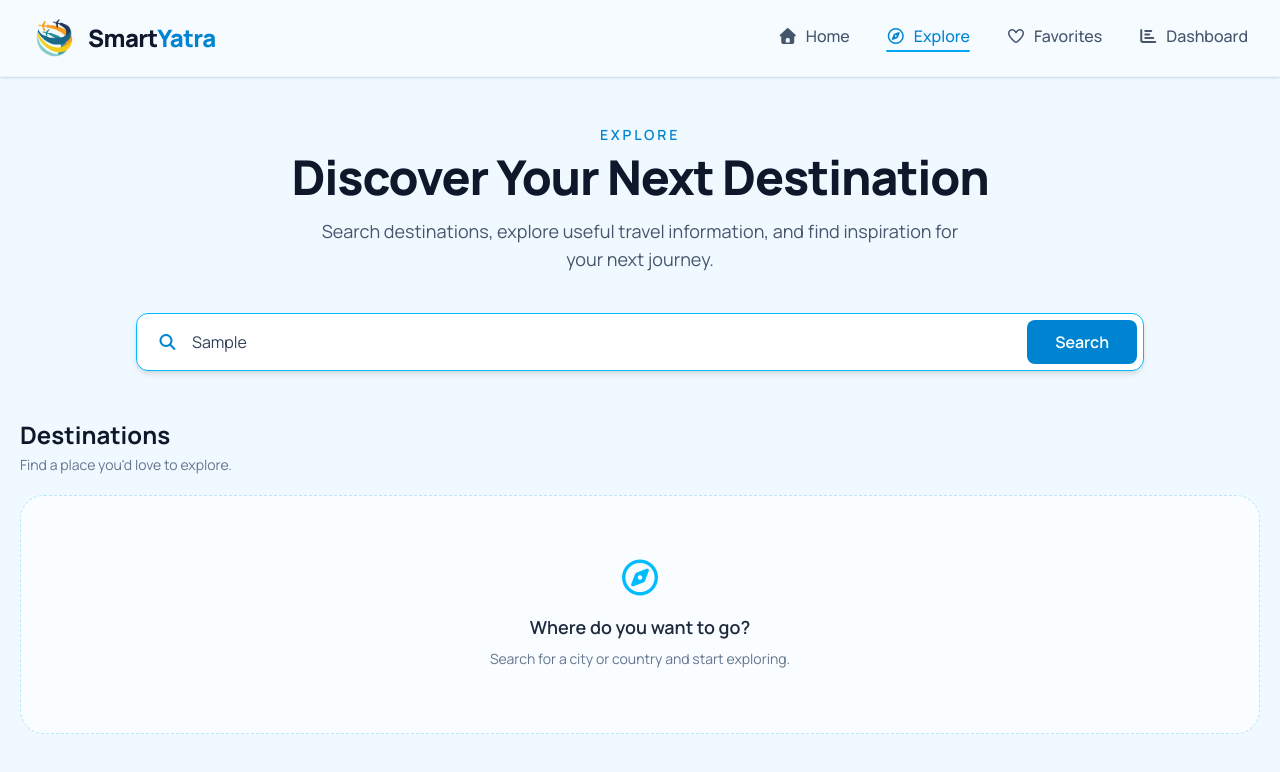
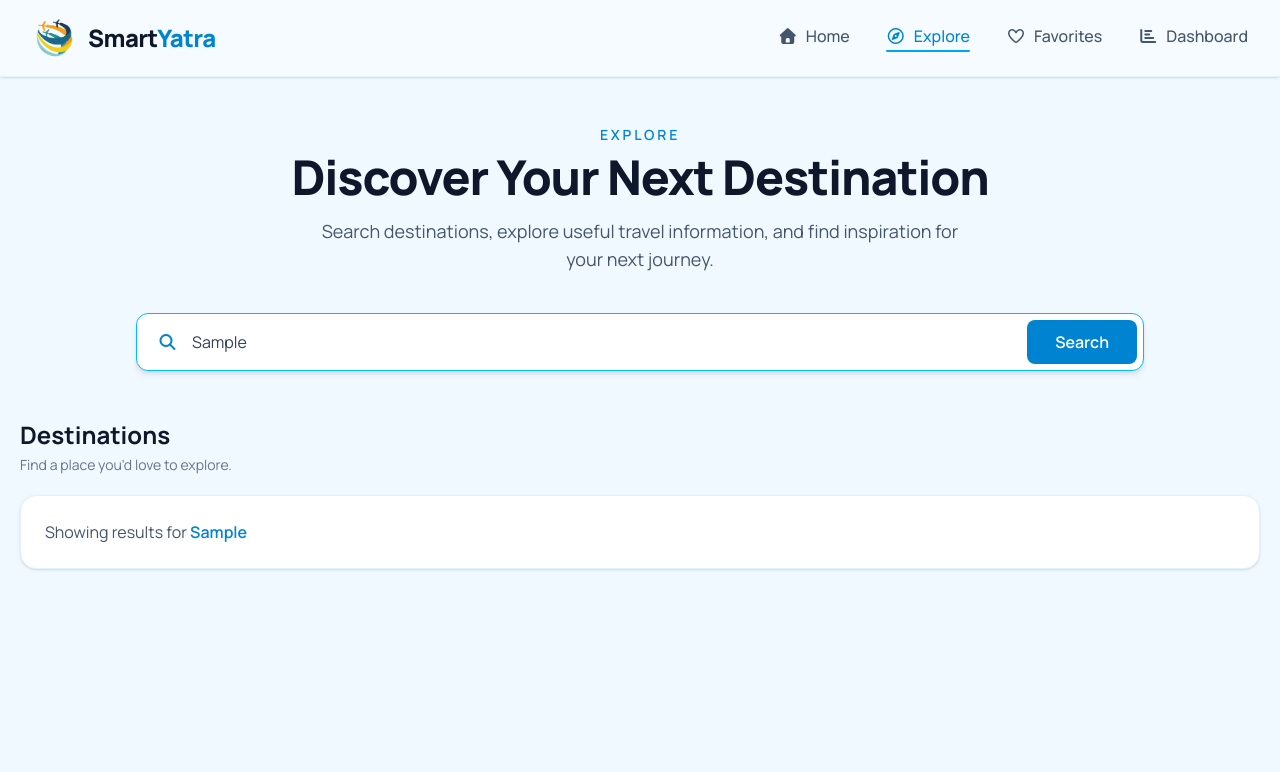
Before and after one commit to leosum1t/SmartTrip, a React (Vite) app: page /explore in a window 1280 px wide. Both pictures are taken after typing "Sample" into the empty fields and a click on the button "Search". Shown: the top 772 px of the page. Built offline with nearby package versions, Linux system fonts and the light colour scheme.

Commit message:
feat: add destination search logic

```diff
--- a/src/components/SearchBar.jsx
+++ b/src/components/SearchBar.jsx
@@ -1,16 +1,26 @@
-function SearchBar() {
+import { useState } from "react"
+
+function SearchBar({ onSearch }) {
+  const [query, setQuery] = useState("")
+
+  const handleSubmit = (e) => {
+    e.preventDefault()
+    if (!query.trim()) return
+    onSearch(query.trim())
+  }
+
   return (
-    <div className="mx-auto mt-10 max-w-5xl px-2">
+    <form onSubmit={handleSubmit} className="mx-auto mt-10 max-w-5xl px-2">
       <div className="flex items-center rounded-xl border border-sky-200 bg-white p-1.5 shadow-sm transition duration-200 focus-within:border-sky-400 focus-within:shadow-md">
         <i className="fa-solid fa-magnifying-glass ml-4 text-sky-600"></i>
 
-        <input type="text" placeholder="Search city or country..." className="w-full bg-transparent px-4 py-2.5 text-slate-700 outline-none placeholder:text-slate-400" />
+        <input type="text" value={query} onChange={(e) => setQuery(e.target.value)} placeholder="Search city or country..." className="w-full bg-transparent px-4 py-2.5 text-slate-700 outline-none placeholder:text-slate-400" />
 
-        <button className="rounded-lg bg-sky-600 px-7 py-2.5 font-semibold text-white transition duration-200 hover:bg-sky-700">
+        <button type="submit" className="rounded-lg bg-sky-600 px-7 py-2.5 font-semibold text-white transition duration-200 hover:bg-sky-700">
           Search
         </button>
       </div>
-    </div>
+    </form>
   )
 }
 
--- a/src/pages/Explore.jsx
+++ b/src/pages/Explore.jsx
@@ -1,6 +1,13 @@
+import { useState } from "react"
 import SearchBar from "../components/SearchBar"
 
 function Explore() {
+  const [searchedDestination, setSearchedDestination] = useState("")
+
+  const handleSearch = (query) => {
+    setSearchedDestination(query)
+  }
+
   return (
     <main className="min-h-screen bg-sky-50 px-5 py-12">
       <div className="mx-auto max-w-7xl">
@@ -13,7 +20,7 @@ function Explore() {
           </p>
         </div>
 
-        <SearchBar />
+        <SearchBar onSearch={handleSearch} />
 
         <section className="mt-12">
           <div className="mb-5">
@@ -21,11 +28,20 @@ function Explore() {
             <p className="mt-1 text-sm text-slate-500">Find a place you'd love to explore.</p>
           </div>
 
-          <div className="rounded-3xl border border-dashed border-sky-200 bg-white/60 px-6 py-16 text-center">
-            <i className="fa-regular fa-compass text-4xl text-sky-400"></i>
-            <h3 className="mt-4 text-lg font-semibold text-slate-800">Where do you want to go?</h3>
-            <p className="mt-2 text-sm text-slate-500">Search for a city or country and start exploring.</p>
-          </div>
+          {searchedDestination ? (
+            <div className="rounded-2xl border border-sky-100 bg-white p-6 shadow-sm">
+              <p className="text-slate-600">
+                Showing results for <span className="font-semibold text-sky-600">{searchedDestination}</span>
+              </p>
+            </div>
+          ) : (
+            <div className="rounded-3xl border border-dashed border-sky-200 bg-white/60 px-6 py-16 text-center">
+              <i className="fa-regular fa-compass text-4xl text-sky-400"></i>
+              <h3 className="mt-4 text-lg font-semibold text-slate-800">Where do you want to go?</h3>
+              <p className="mt-2 text-sm text-slate-500">Search for a city or country and start exploring.</p>
+            </div>
+          )}
+
         </section>
 
       </div>
```
